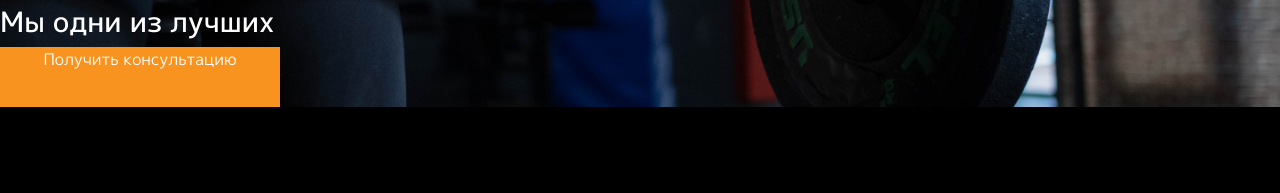
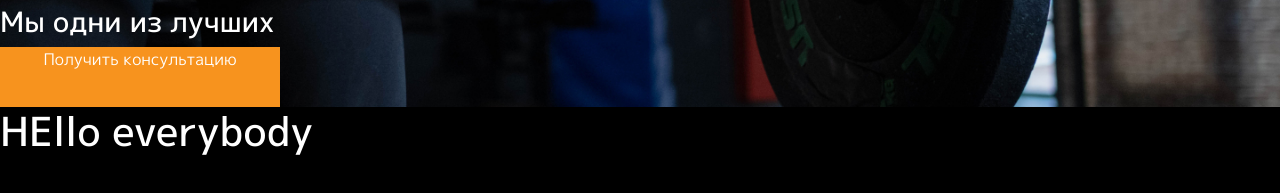
Before and after one commit to Mukhammadsolikh/fitnes, a website: page src/index.html in a window 1280 px wide. Shown: the part 267-460 px from the top of the page. Drawn offline with nearby package versions, Linux system fonts and the light colour scheme; files that its build step writes are made by us from their sources; files whose address does not match are found by name.

Commit message:
Update index.html

```diff
--- a/src/index.html
+++ b/src/index.html
@@ -6,7 +6,7 @@
 <body>
 @@include('./html/navbar.html')
 <section>
-
+<h1>HEllo everybody</h1>
 </section>
 
 
```
